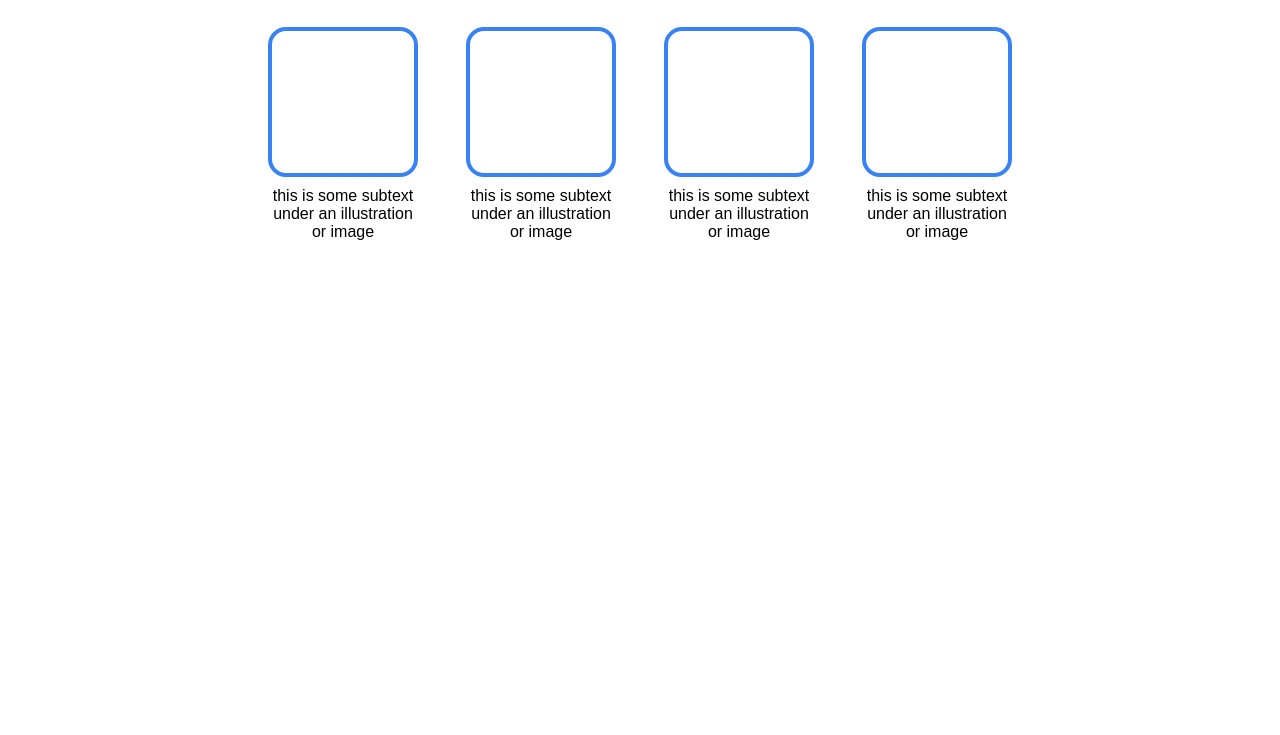
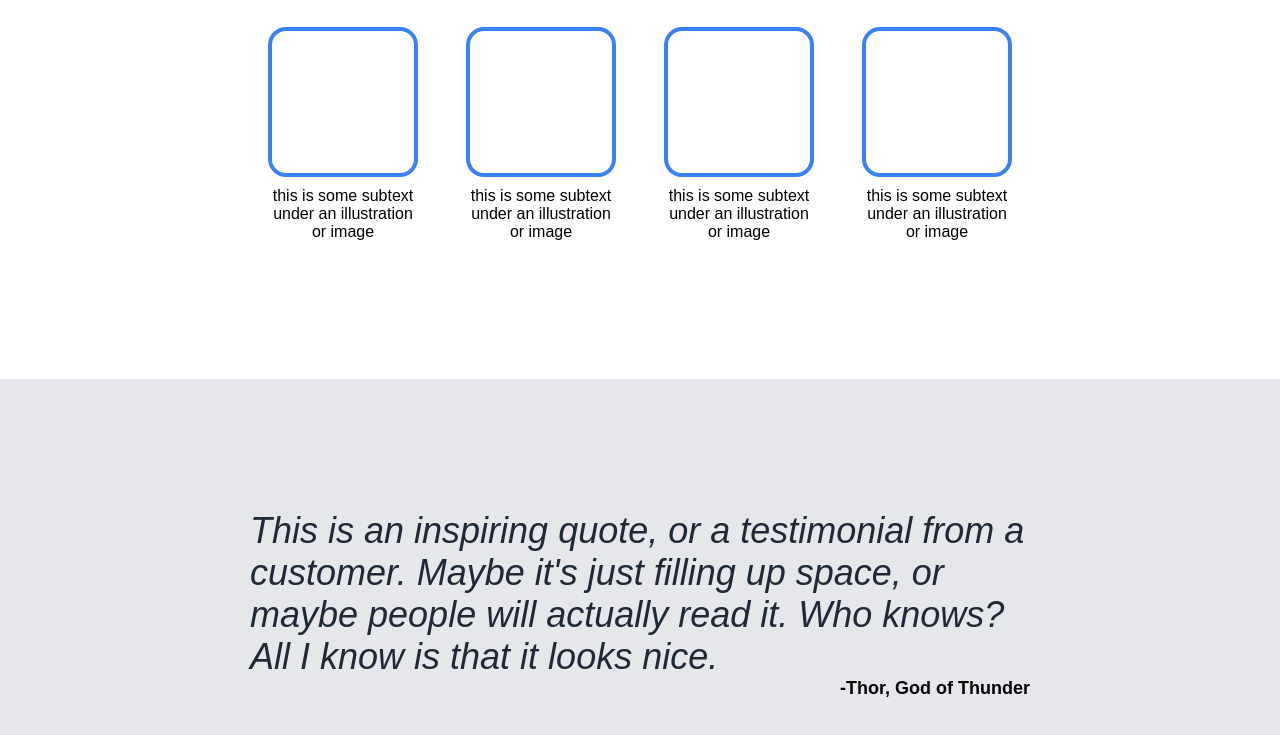
Before and after one commit to AnonymousM21/m21LandingPage, a plain HTML site: page index.html in a window 1280 px wide. Shown: the part 623-1358 px from the top of the page. Before the commit the page ends 1002 px from the top, so only its background shows below. Drawn offline with Linux system fonts and the light colour scheme.

Commit message:
Iteration 3: Section Two (Quote part) added to the page

```diff
--- a/css/style.css
+++ b/css/style.css
@@ -116,3 +116,32 @@ a {
   height: 150px;
   text-align: center;
 }
+
+.sectionTwoContainer {
+  background-color: #e5e7eb;
+  display: flex;
+  justify-content: center;
+}
+
+.sectionTwo {
+  width: 1000px;
+  height: 450px;
+  display: flex;
+  flex-direction: column;
+  align-items: center;
+  justify-content: center;
+  padding: 0px 110px;
+}
+
+.quote {
+  font-size: 36px;
+  font-weight: 300;
+  color: #1f2937;
+  font-style: italic;
+}
+
+.quoteAuthor {
+  font-weight: 700;
+  font-size: 18px;
+  align-self: flex-end;
+}
--- a/index.html
+++ b/index.html
@@ -56,5 +56,17 @@
         </div>
       </div>
     </div>
+    <div class="sectionTwoContainer">
+      <div class="sectionTwo">
+        <div class="quote">
+          This is an inspiring quote, or a testimonial from a customer.
+          Maybe it's just filling up space, or maybe people will actually
+          read it. Who knows? All I know is that it looks nice.
+        </div>
+        <div class="quoteAuthor">
+          -Thor, God of Thunder
+        </div>
+      </div>
+    </div>
   </body>
 </html>
```
